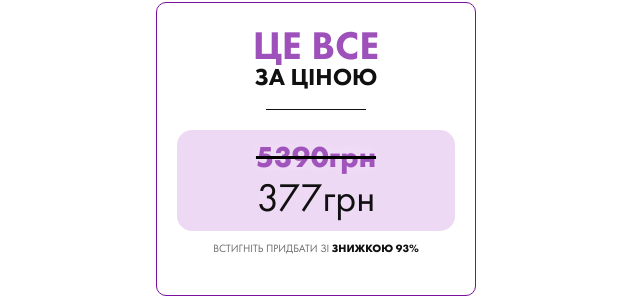
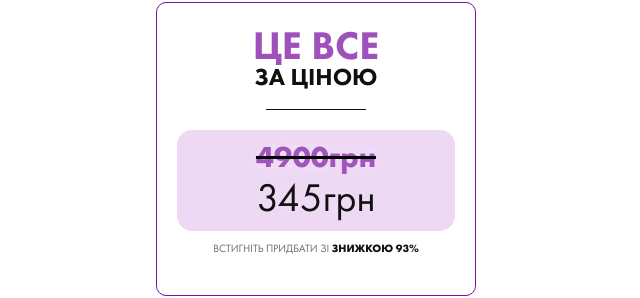
Before and after one commit to RomanIsaiev/work-website-26, a website built with Vite: page index.html in a window 1280 px wide. Shown: the part 4989-5287 px from the top of the page, 324-964 px from the left. Built offline with nearby package versions, Linux system fonts and the light colour scheme; a script that the page names is missing.

Commit message:
Update index.html

```diff
--- a/index.html
+++ b/index.html
@@ -352,8 +352,8 @@
               <span>за ціною</span>
             </h3>
             <div class="second-wrapper">
-              <p class="old-price">5390грн</p>
-              <p class="new-price">377грн</p>
+              <p class="old-price">4900грн</p>
+              <p class="new-price">345грн</p>
             </div>
             <p class="price-description" id="form">
               Встигніть придбати зі <span>знижкою 93%</span>
```
